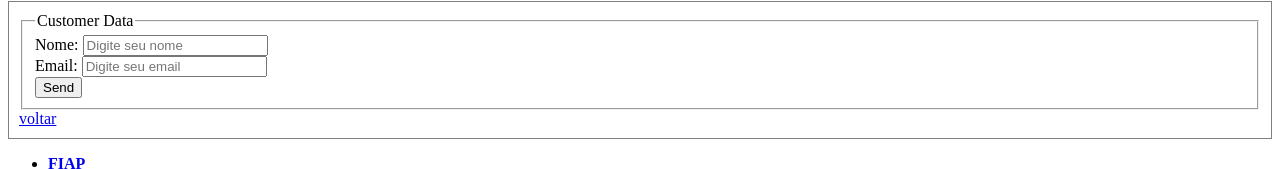
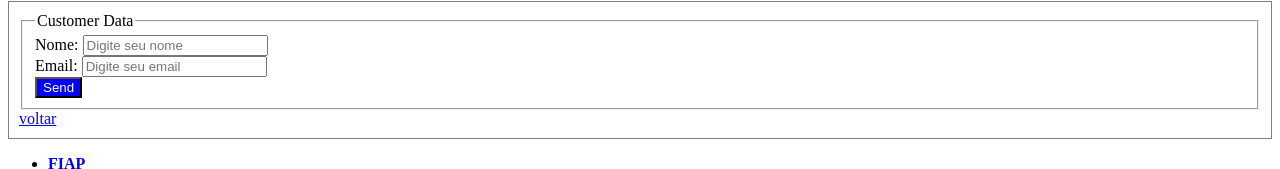
Before and after one commit to anacarolcg0/projeto-inicial, a plain HTML site: page index.html in a window 1280 px wide. Shown: the part 724-893 px from the top of the page. Drawn offline with Linux system fonts and the light colour scheme.

Commit message:
questão8

```diff
--- a/estilo.css
+++ b/estilo.css
@@ -33,3 +33,9 @@ header {
   p {
     color: green;
   }
+
+  /* QUESTÃO 8 - Botões dentro do formulário de contato */
+  form button {
+    background-color: blue;
+    color: white;
+  }
```
